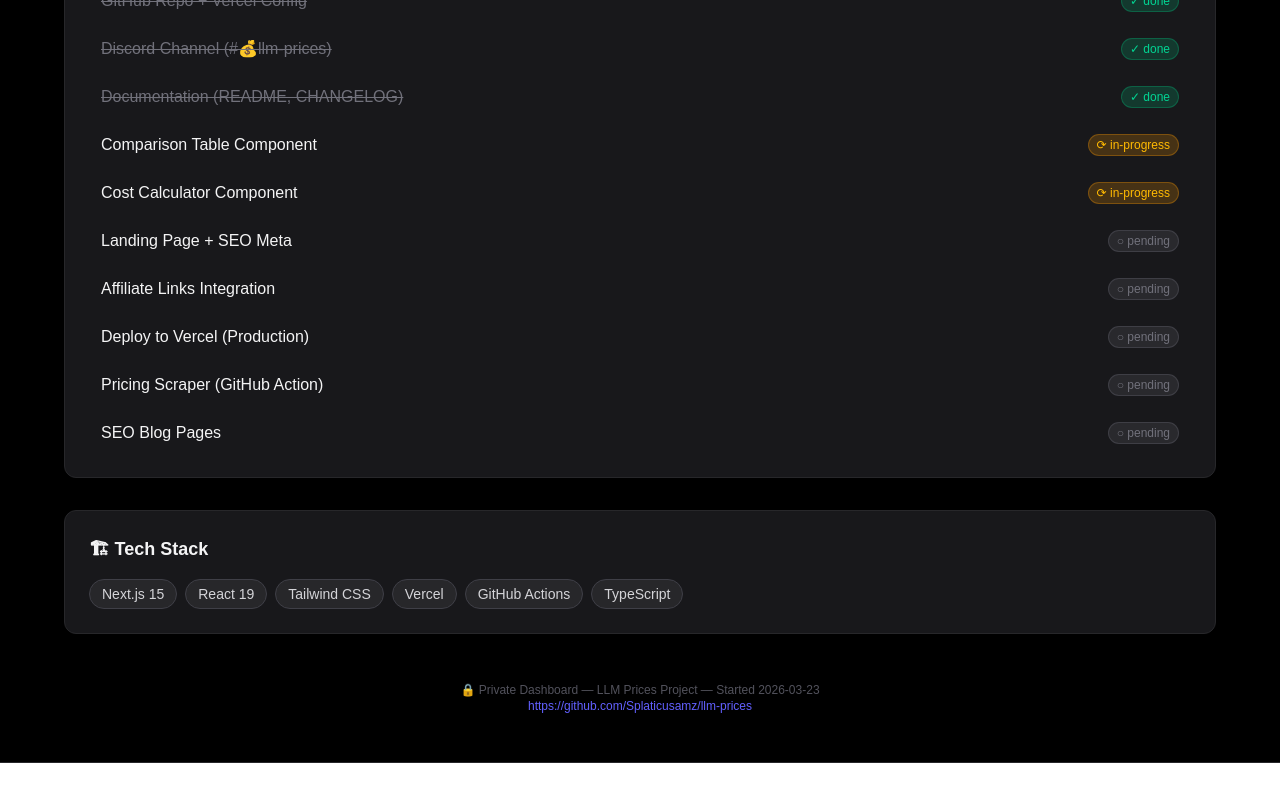
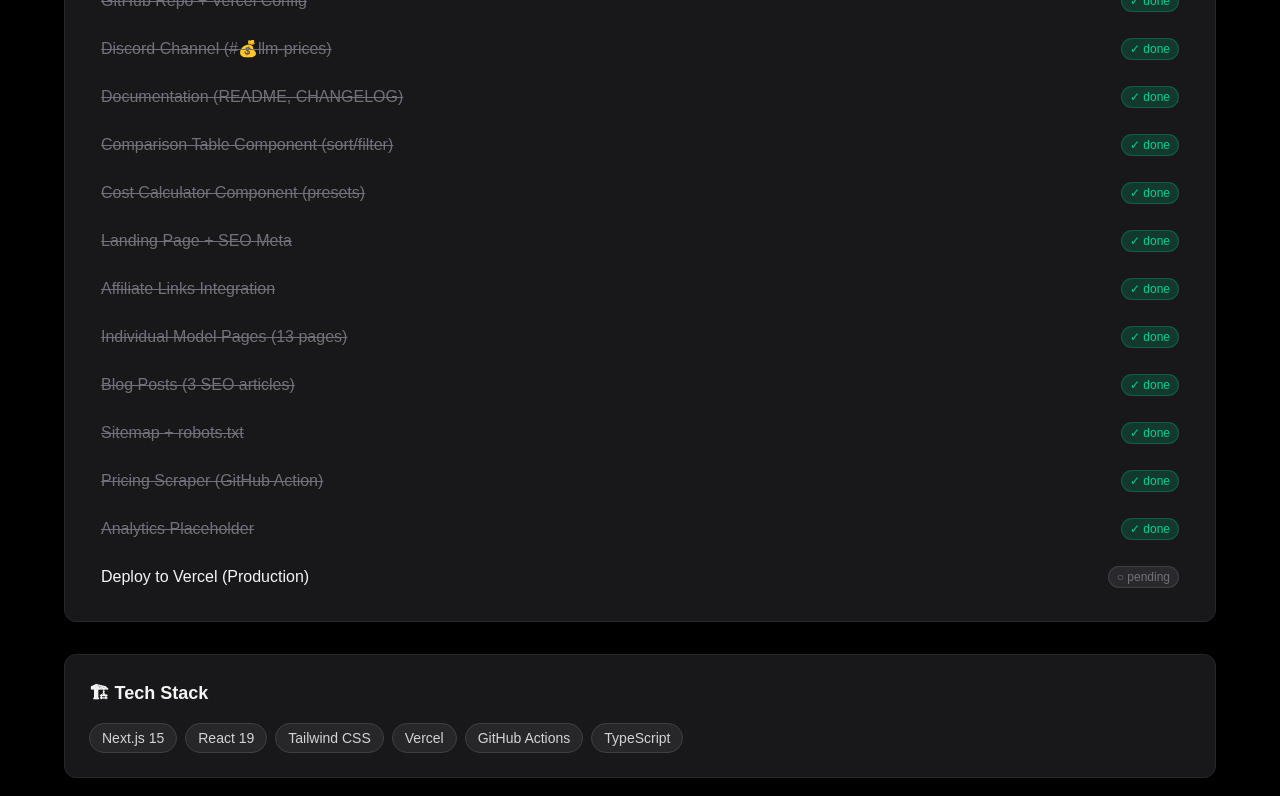
Before and after one commit to Splaticusamz/llm-prices, a Next.js app: page /dashboard in a window 1280 px wide. Shown: the part 1680-2476 px from the top of the page. Built offline with nearby package versions, Linux system fonts and the light colour scheme.

Commit message:
chore: update dashboard — 90% complete, deploy phase

```diff
--- a/src/app/dashboard/page.tsx
+++ b/src/app/dashboard/page.tsx
@@ -3,8 +3,8 @@
 import { useState, useEffect } from 'react';
 
 const STATUS = {
-  phase: 'Build Phase',
-  overall: 65,
+  phase: 'Deploy Phase',
+  overall: 90,
   launched: false,
   repoUrl: 'https://github.com/Splaticusamz/llm-prices',
   startDate: '2026-03-23',
@@ -16,13 +16,16 @@ const TASKS = [
   { name: 'GitHub Repo + Vercel Config', status: 'done' },
   { name: 'Discord Channel (#💰llm-prices)', status: 'done' },
   { name: 'Documentation (README, CHANGELOG)', status: 'done' },
-  { name: 'Comparison Table Component', status: 'in-progress' },
-  { name: 'Cost Calculator Component', status: 'in-progress' },
-  { name: 'Landing Page + SEO Meta', status: 'pending' },
-  { name: 'Affiliate Links Integration', status: 'pending' },
+  { name: 'Comparison Table Component (sort/filter)', status: 'done' },
+  { name: 'Cost Calculator Component (presets)', status: 'done' },
+  { name: 'Landing Page + SEO Meta', status: 'done' },
+  { name: 'Affiliate Links Integration', status: 'done' },
+  { name: 'Individual Model Pages (13 pages)', status: 'done' },
+  { name: 'Blog Posts (3 SEO articles)', status: 'done' },
+  { name: 'Sitemap + robots.txt', status: 'done' },
+  { name: 'Pricing Scraper (GitHub Action)', status: 'done' },
+  { name: 'Analytics Placeholder', status: 'done' },
   { name: 'Deploy to Vercel (Production)', status: 'pending' },
-  { name: 'Pricing Scraper (GitHub Action)', status: 'pending' },
-  { name: 'SEO Blog Pages', status: 'pending' },
 ];
 
 const REVENUE_TIMELINE = [
```
